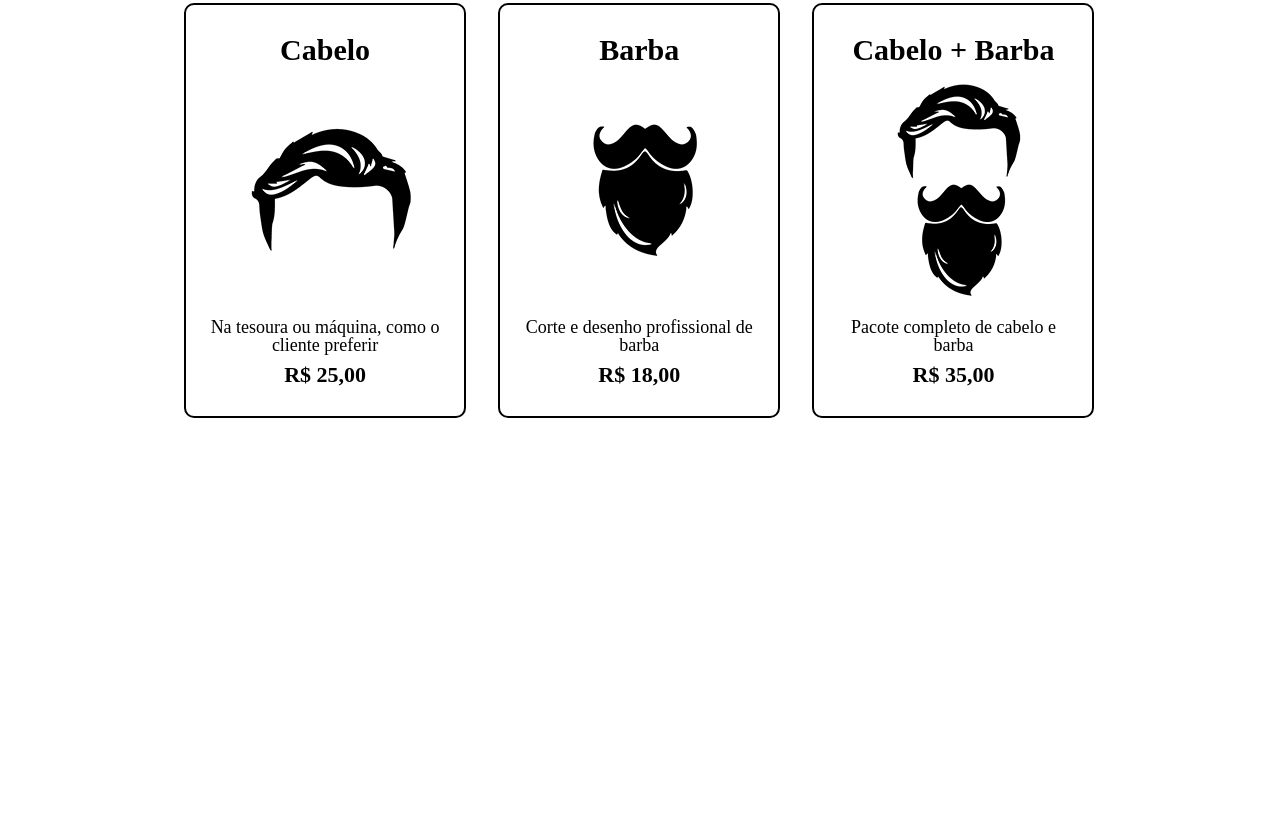
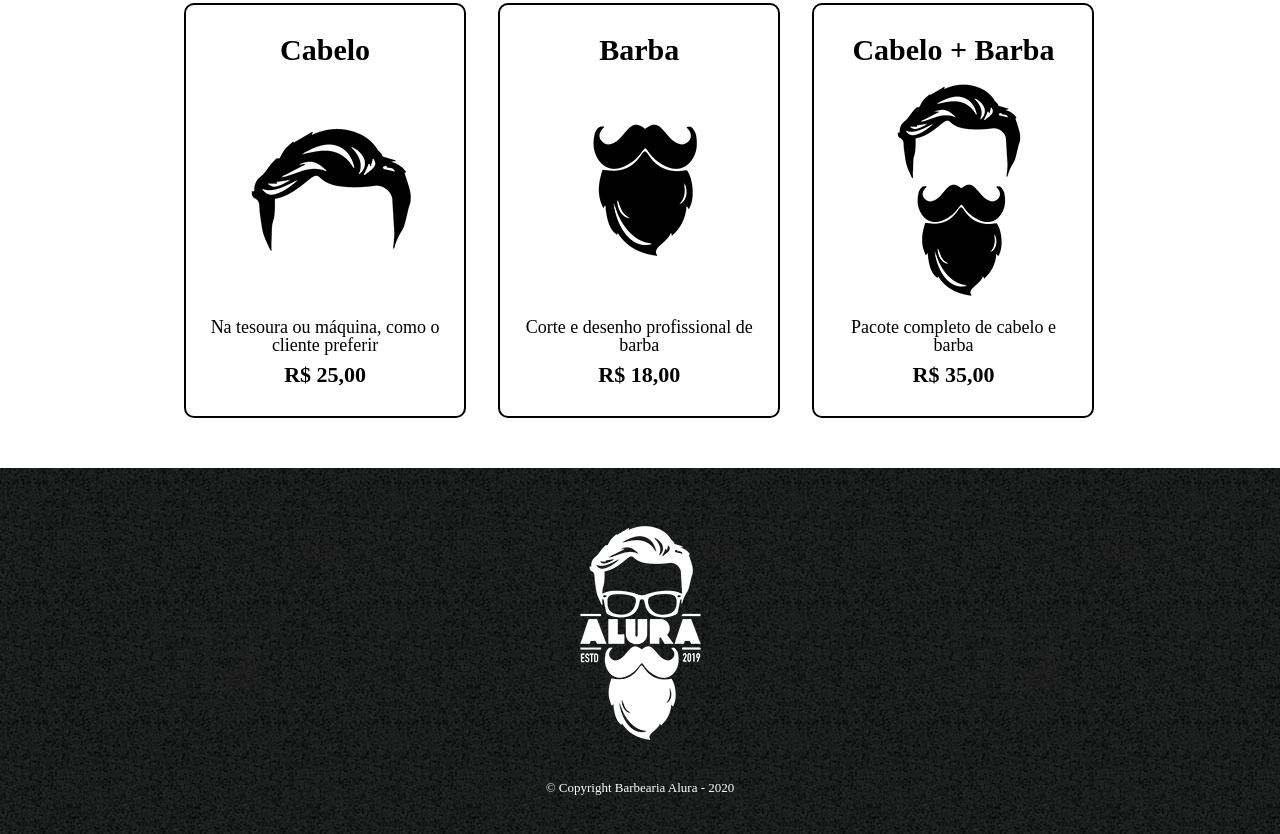
Before and after one commit to rmvalentim/alura-frontend-01, a plain HTML site: page produtos.html in a window 1280 px wide. Shown: the part 340-1174 px from the top of the page. Before the commit the page ends 808 px from the top, so only its background shows below. Drawn offline with Linux system fonts and the light colour scheme.

Commit message:
Segundo curso finalizado

```diff
--- a/produtos.css
+++ b/produtos.css
@@ -77,3 +77,15 @@ nav a:hover {
     font-weight: bold;
     margin-top: 10px;
 }
+
+footer {
+    text-align: center;
+    background: url("./bg.jpg");
+    padding: 40px 0;
+}
+
+.copyright {
+    color: #FFFFFF;
+    font-size: 13px;
+    margin-top: 20px;
+}
--- a/produtos.html
+++ b/produtos.html
@@ -42,5 +42,10 @@
                 </li>
             </ul>
         </main>
+
+        <footer>
+            <img src="./logo-branco.png">
+            <p class="copyright">&copy; Copyright Barbearia Alura - 2020</p>
+        </footer>
     </body>
 </html>
```
